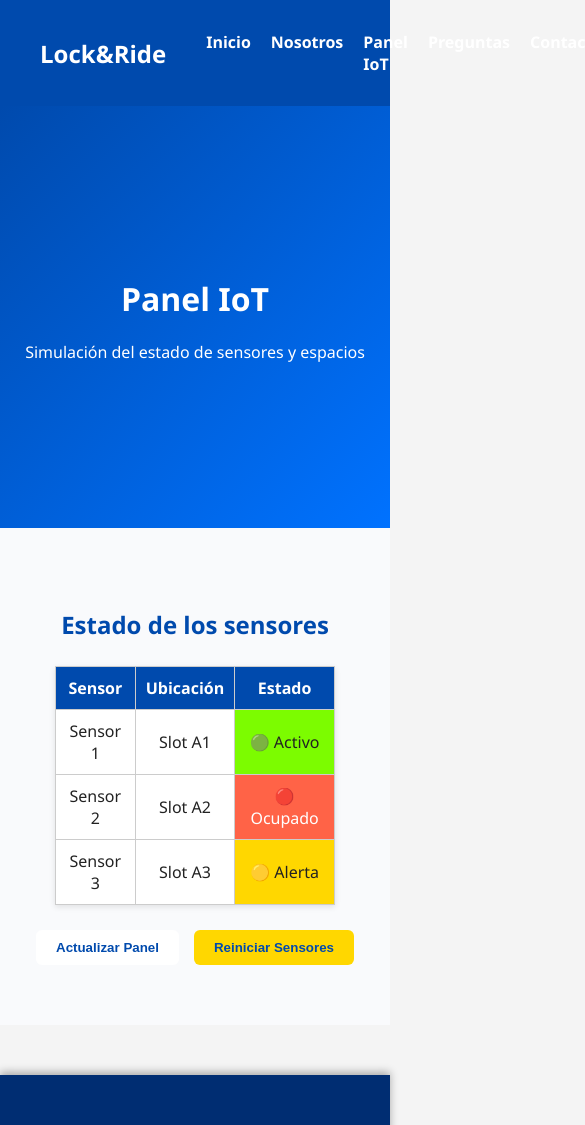
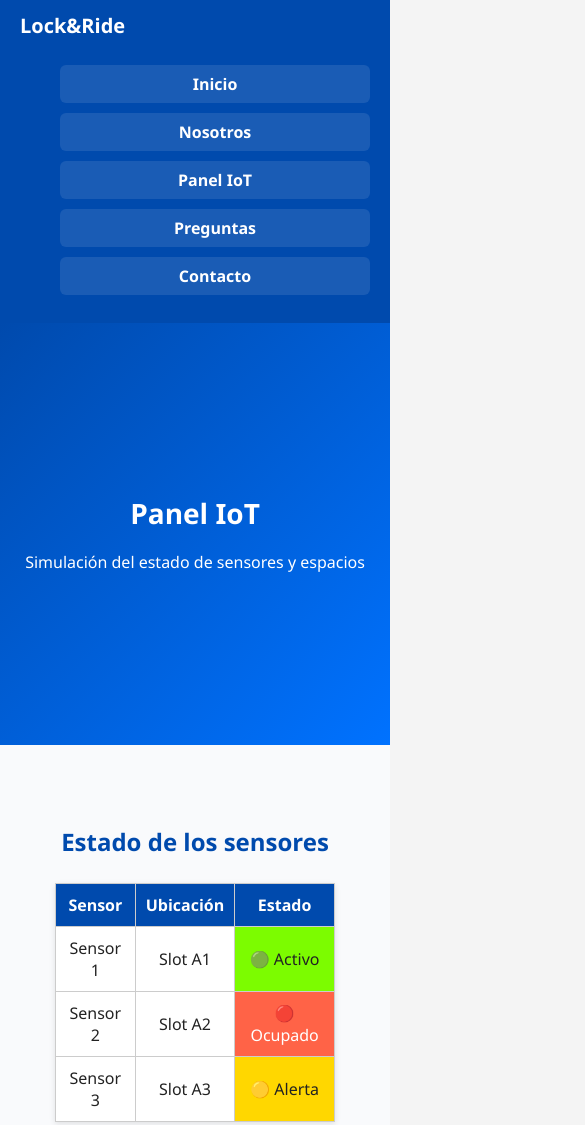
Before and after one commit to angelitoso-opp/Lock-Ride-Arquitectura-de-Computadoras, a plain HTML site: page panel.html in a window 390 px wide. Shown: the top 1125 px of the page, 585 px wide, since content can reach past the window. Drawn offline with Linux system fonts and the light colour scheme.

Commit message:
actuializacion del responsive dentro de la pagina web para dispositivos moviles

```diff
--- a/css/styles.css
+++ b/css/styles.css
@@ -442,12 +442,98 @@ form button:hover {
 /* ===============================
    RESPONSIVE
 =================================*/
-@media (max-width: 768px) {
+@media (max-width: 900px) {
+    /* --- Navbar --- */
+    .navbar {
+        flex-direction: column;
+        align-items: flex-start;
+        padding: 12px 20px;
+    }
+
+    .logo {
+        font-size: 20px;
+        margin-bottom: 10px;
+    }
+
+    .nav-links {
+        display: flex;
+        flex-direction: column;
+        width: 100%;
+        gap: 10px;
+    }
+
+    .nav-links li {
+        width: 100%;
+    }
+
+    .nav-links a {
+        display: block;
+        width: 100%;
+        background: rgba(255,255,255,0.1);
+        padding: 8px;
+        border-radius: 6px;
+        text-align: center;
+    }
+
+    .nav-links a:hover {
+        background: #FFD700;
+        color: #004aad;
+    }
+
+    /* --- Hero --- */
+    .hero {
+        height: auto;
+        padding: 60px 20px;
+        text-align: center;
+    }
+
+    .hero-content h1 {
+        font-size: 28px;
+    }
+
+    .hero-content p {
+        font-size: 16px;
+        margin: 10px 0 20px;
+    }
+
+    .btn-primary {
+        font-size: 14px;
+        padding: 8px 16px;
+    }
+
+    /* --- Cards grid --- */
+    .card-grid {
+        display: grid;
+        grid-template-columns: 1fr;
+        gap: 20px;
+        padding: 0 10px;
+    }
+
+    .card-wide {
+        width: 100%;
+        text-align: center;
+        padding: 20px;
+    }
+
+    /* --- CTA Section --- */
+    .cta-section {
+        padding: 50px 20px;
+    }
+
+    .cta-section h2 {
+        font-size: 22px;
+    }
+
+    .cta-section p {
+        font-size: 15px;
+    }
+
+    /* --- Footer --- */
     .footer-container {
         flex-direction: column;
-        align-items: center;
         text-align: center;
     }
+
     .footer-col {
         margin-bottom: 20px;
     }
```
